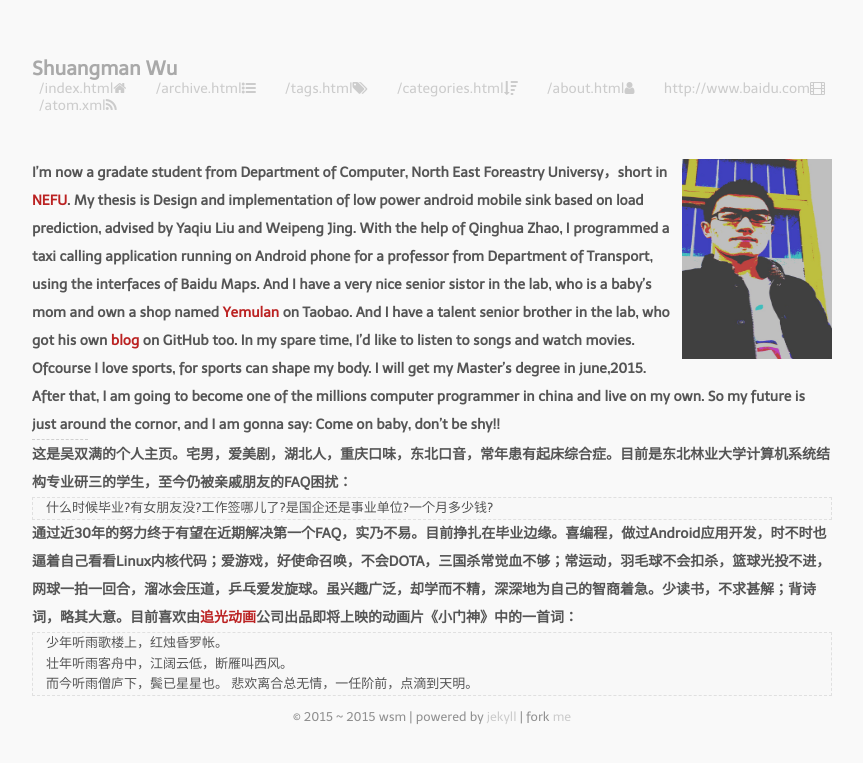
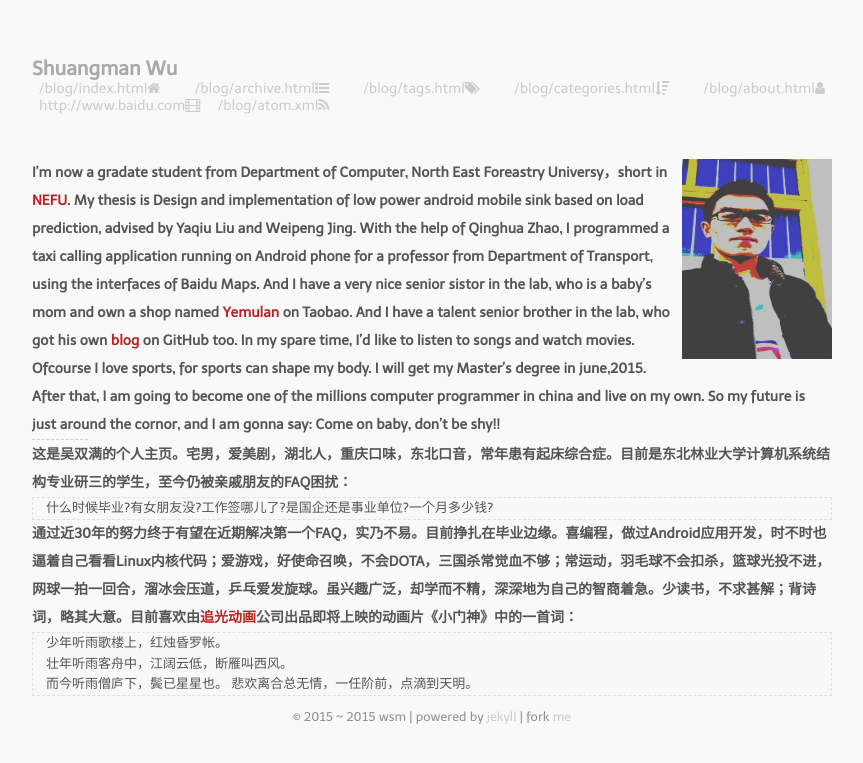
Before and after one commit to wushuangman/blog, a Jekyll site: the page built from index.markdown, in a window 1280 px wide. Shown: the top 763 px of the page, without its empty margins (208-1071 px from the left). Built offline with Jekyll 4.4.1, drawn with Linux system fonts in a browser that asks for light colours; nearby versions of some CDN libraries; Markdown is read by kramdown in place of the engine named in the settings.

Commit message:
Update _config.yml

```diff
--- a/_config.yml
+++ b/_config.yml
@@ -11,22 +11,22 @@ disqus: "gopherwood"
 navigations:
   - title: Home
     class: fa fa-home
-    href: /index.html
+    href: /blog/index.html
   - title: Archive
     class: fa fa-list-ul
-    href: /archive.html
+    href: /blog/archive.html
   - title: Tags
     class: fa fa-tags
-    href: /tags.html
+    href: /blog/tags.html
   - title: Categories
     class: fa fa-sort-amount-desc
-    href: /categories.html
+    href: /blog/categories.html
   - title: About
     class: fa fa-user
-    href: /about.html
+    href: /blog/about.html
   - title: Gallery
     class: fa fa-film
     href: http://www.baidu.com
   - title: Subscribe
     class: fa fa-rss
-    href: /atom.xml
+    href: /blog/atom.xml
```
